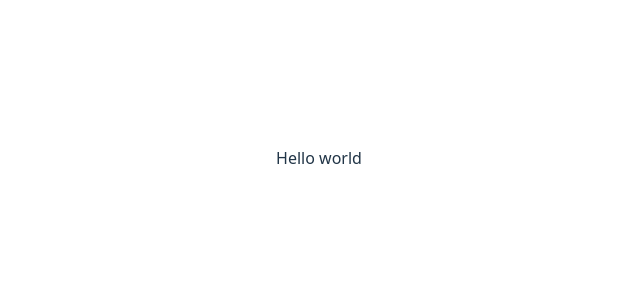
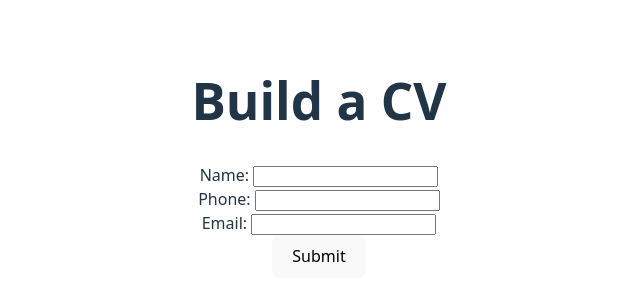
Before and after one commit to jbassoRMIT/Odin-Project-ReactCV, a React (Vite) app in the folder reactCV/: page / in a window 1280 px wide. Shown: the part 242-542 px from the top of the page, without its empty margins (321-961 px from the left). Built offline with nearby package versions, Linux system fonts and the light colour scheme.

Commit message:
Can cubmit a form with console .log confirmation

```diff
--- a/reactCV/src/App.jsx
+++ b/reactCV/src/App.jsx
@@ -2,13 +2,15 @@ import { useState } from 'react'
 import reactLogo from './assets/react.svg'
 import viteLogo from '/vite.svg'
 import './App.css'
+import PersonalDetails from './PersonalDetails'
 
 function App() {
   const [count, setCount] = useState(0)
 
   return (
     <>
-      <p>Hello world</p>
+      <h1>Build a CV</h1>
+      <PersonalDetails/>
     </>
   )
 }
--- /dev/null
+++ b/reactCV/src/PersonalDetails.jsx
@@ -0,0 +1,35 @@
+//get user to input personal details
+import { useState } from "react"
+
+export default function PersonalDetails(){
+    const [inputs,setInputs]=useState({
+        name:"",
+        phone:"",
+        email:""
+    })
+
+    const handleChange=function(e){
+        const name = e.target.name;
+        const value = e.target.value;
+        setInputs(values => ({...values, [name]: value}))
+    }
+
+    const handleSubmit=function(e){
+        e.preventDefault();
+        console.log("form submitted");
+    }
+
+    return(
+        <div>
+            <form onSubmit={handleSubmit}>
+                <label htmlFor="name">Name: </label>
+                <input id="name" name="name" type="text" value={inputs.name} onChange={handleChange}/><br/>
+                <label htmlFor="phone">Phone: </label>
+                <input id="phone" name="phone" type="text" value={inputs.phone} onChange={handleChange}/><br/>
+                <label htmlFor="email">Email: </label>
+                <input id="email" name="email" type="email" value={inputs.email} onChange={handleChange}/><br/>
+                <button type="submit" >Submit</button>
+            </form>
+        </div>
+    )
+}
```
